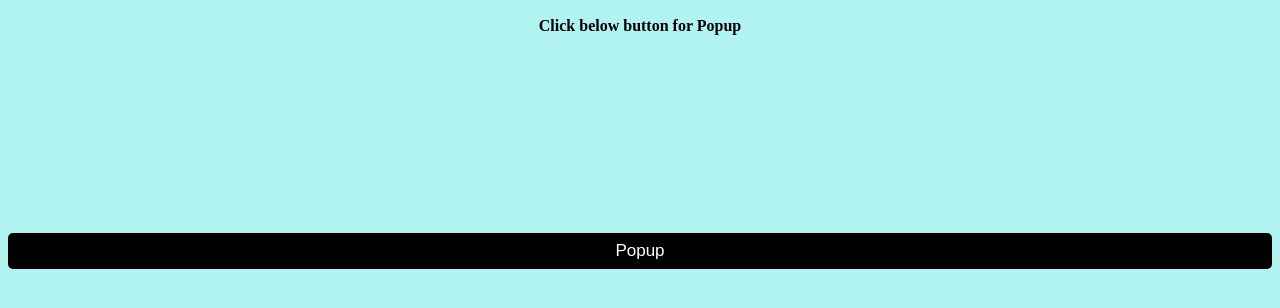
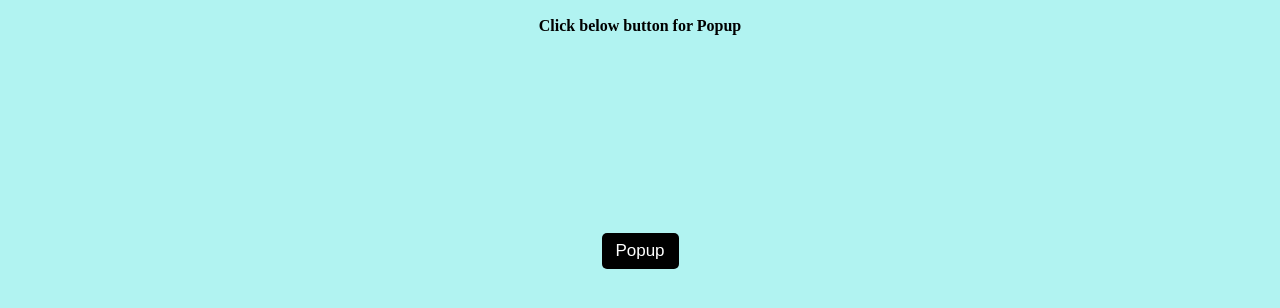
Before and after one commit to FrankGrillo1991/Popup-Box, a plain HTML site: page index.html in a window 1280 px wide. Shown: the part 86-394 px from the top of the page. Drawn offline with Linux system fonts and the light colour scheme.

Commit message:
Update style.css

```diff
--- a/style.css
+++ b/style.css
@@ -87,20 +87,12 @@ button:hover {
         width: 400px;
         height: 250px;
     }
-
-    button {
-        width: 100%;
-    }
 }
 
 @media screen and (max-width: 600px) {
     .popup {
         width: 90%;
         height: auto;
-    }
-
-    button {
-        width: 100%;
     }
 }
 
@@ -109,8 +101,4 @@ button:hover {
         width: 100%;
         height: auto;
     }
-
-    button {
-        width: 100%;
-    }
 }
```
